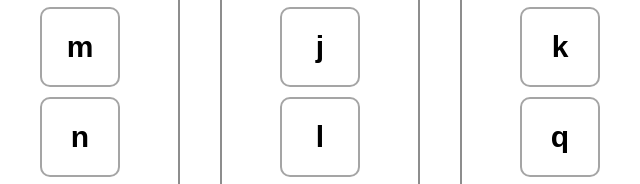
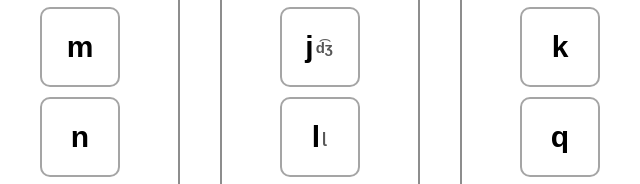
Before and after one commit to Jhay-Ru/Jhay-Ru.github.io, a plain HTML site: page assignment3/index.html in a window 1280 px wide. Shown: the part 507-691 px from the top of the page, 440-1080 px from the left. Drawn offline with Linux system fonts and the light colour scheme.

Commit message:
forgot to save edits

```diff
--- a/assignment3/index.html
+++ b/assignment3/index.html
@@ -62,7 +62,7 @@
  <div id="drag-m" class="Msound sounds" draggable="true">m
         <audio src="m.mp3" id="m"></audio>
     </div>
-     <div id="drag-n" class="Jsound sounds" draggable="true">n
+     <div id="drag-n" class="Nsound sounds" draggable="true">n
         <audio src="n.mp3" id="n"></audio>
     </div>
  <div id="drag-p" class="Psound sounds" draggable="true">p
@@ -76,10 +76,10 @@
     <div id="drag-g" class="Gsound sounds" draggable="true">g
         <audio src="g.mp3" id="g"></audio>
     </div>
-    <div id="drag-j" class="Jsound sounds" draggable="true">j
+    <div id="drag-j" class="Jsound sounds" draggable="true">j<h6>d͡ʒ</h6>
         <audio src="j.mp3" id="j"></audio>
     </div>
-     <div id="drag-l" class="Lsound sounds" draggable="true">l
+     <div id="drag-l" class="Lsound sounds" draggable="true">l <h6>ɭ</h6>
         <audio src="l.mp3" id="l"></audio>
     </div>
      <div id="drag-r" class="Rsound sounds" draggable="true">r
@@ -104,6 +104,12 @@
 </div>
 <div class="secondSoundList">
 <div class ="consonantsContainer"><h3>others</h3>
+<div id="drag-ʘ" class="ʘsound sounds" draggable="true">ʘ
+        <audio src="ʘ.mp3" id="ʘ"></audio>
+    </div>
+    <div id="drag-ǀ" class="ǀsound sounds" draggable="true">ǀ
+        <audio src="ǀ.mp3" id="ǀ"></audio>
+    </div>
 </div>
 <div class ="consonantsContainer"><h3>cursed</h3>
 </div>
--- a/assignment3/style.css
+++ b/assignment3/style.css
@@ -100,3 +100,12 @@ h3 {
   border: 2px solid red;
   transition: 0.4s ease;
 }
+h6 {
+ display:flex;
+  flex-direction: column;
+  align-items: center;
+  font-size: 15px;
+  margin: 0;
+  color: #555;
+  padding: 2px
+}
```
